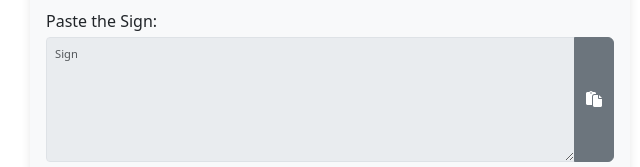
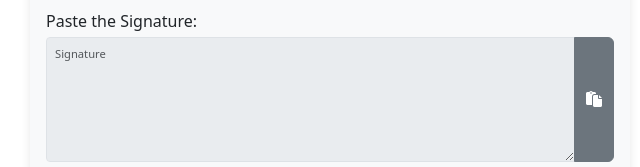
Before and after one commit to DiJiKi/pgp-verifier, a plain HTML site: page index.html in a window 1280 px wide. Shown: the part 362-529 px from the top of the page, 310-950 px from the left. Drawn offline with Linux system fonts and the light colour scheme.

Commit message:
change: sign -> signature

```diff
--- a/index.html
+++ b/index.html
@@ -30,9 +30,9 @@
                 <label for="publicKeyFile" class="mt-2">Public Key:</label>
                 <input type="file" id="publicKeyFile" class="form-control" accept=".asc">
 
-                <label for="signature" class="mt-2 mb-1">Paste the Sign:</label>
+                <label for="signature" class="mt-2 mb-1">Paste the Signature:</label>
                 <div class="input-group">
-                    <textarea id="signature" class="form-control signature-field" placeholder="Sign"></textarea>
+                    <textarea id="signature" class="form-control signature-field" placeholder="Signature"></textarea>
                     <button class="btn btn-secondary btn-icon" onclick="pasteSignature()">
                         <i class="fa-solid fa-paste"></i>
                     </button>
@@ -54,7 +54,7 @@
 
                 <button class="btn btn-primary mt-1" onclick="signText()">Sign</button>
 
-                <label for="signatureResult" class="mt-2 mb-1">Generated Sign:</label>
+                <label for="signatureResult" class="mt-2 mb-1">Generated Signature:</label>
                 <div class="input-group">
                     <textarea id="signatureResult" class="form-control signature-field" readonly></textarea>
                     <button class="btn btn-secondary btn-icon" onclick="copySignature()">
```
